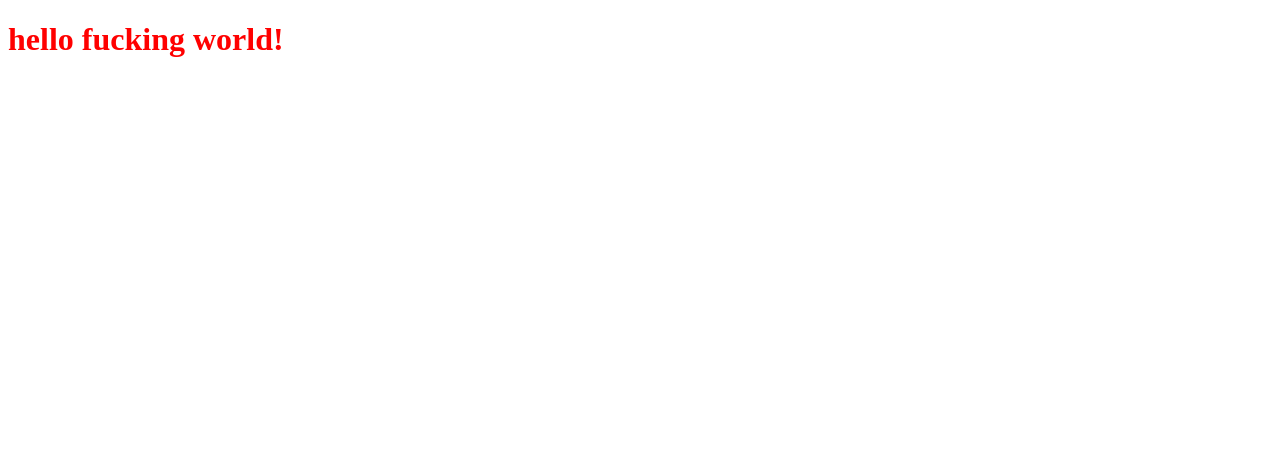
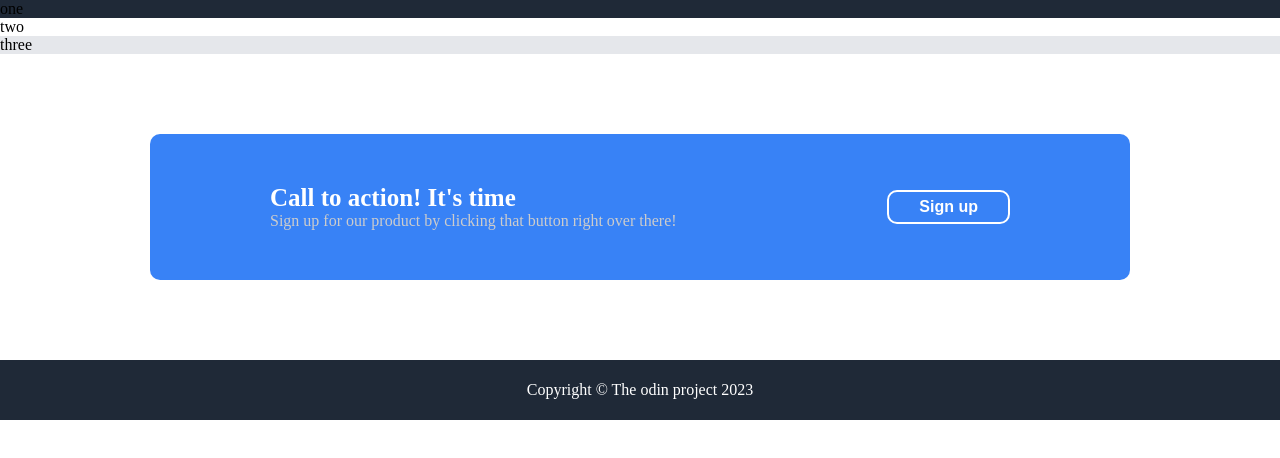
Before and after one commit to dante690dark/landing-page, a plain HTML site: page index.html in a window 1280 px wide. Drawn offline with Linux system fonts and the light colour scheme.

Commit message:
add the sections and the footer

```diff
--- a/index.html
+++ b/index.html
@@ -7,6 +7,20 @@
     <link rel="stylesheet" href="style.css" />
   </head>
   <body>
-    <h1>hello fucking world!</h1>
+    <section class="section1">one</section>
+    <section class="section2">two</section>
+    <section class="section3">three</section>
+    <section class="section4">
+      <div class="card">
+        <div>
+          <p>Call to action! It's time</p>
+          <p>
+            Sign up for our product by clicking that button right over there!
+          </p>
+        </div>
+        <button>Sign up</button>
+      </div>
+    </section>
+    <footer><p>Copyright &copy; The odin project 2023</p></footer>
   </body>
 </html>
--- a/style.css
+++ b/style.css
@@ -1,3 +1,59 @@
-h1 {
-  color: red;
+* {
+  margin: 0;
+  padding: 0;
 }
+
+body {
+  display: flex;
+  flex-direction: column;
+}
+
+.section1 {
+  background: #1f2937;
+}
+.section2 {
+  background: white;
+}
+.section3 {
+  background: #e5e7eb;
+}
+.section4 {
+  background: white;
+}
+
+.card {
+  margin: 80px 150px;
+  padding: 50px 120px;
+  background: #3882f6;
+  display: flex;
+  justify-content: space-between;
+  align-items: center;
+  border-radius: 10px;
+}
+
+.card p:first-child {
+  font-size: 25px;
+  font-weight: 800;
+  color: white;
+}
+
+.card p:nth-child(2) {
+  color: #ccc;
+  font-size: 16px;
+}
+
+button {
+  padding: 6px 30px;
+  background-color: transparent;
+  color: white;
+  border-radius: 10px;
+  border: 2px solid white;
+  font-weight: bold;
+  font-size: 16px;
+}
+footer {
+  background: #1f2937;
+  text-align: center;
+  line-height: 60px;
+  color: white;
+}
```
